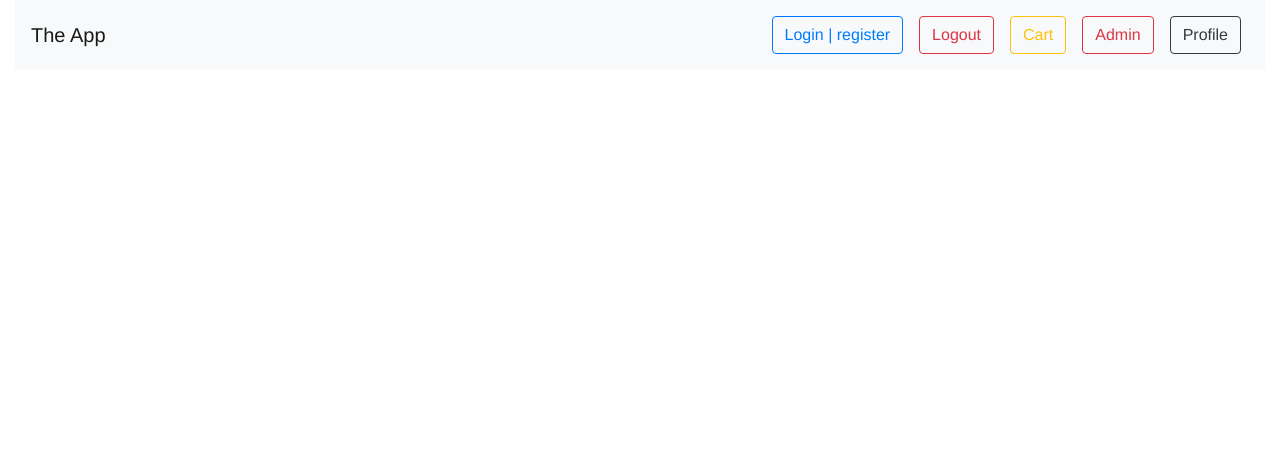
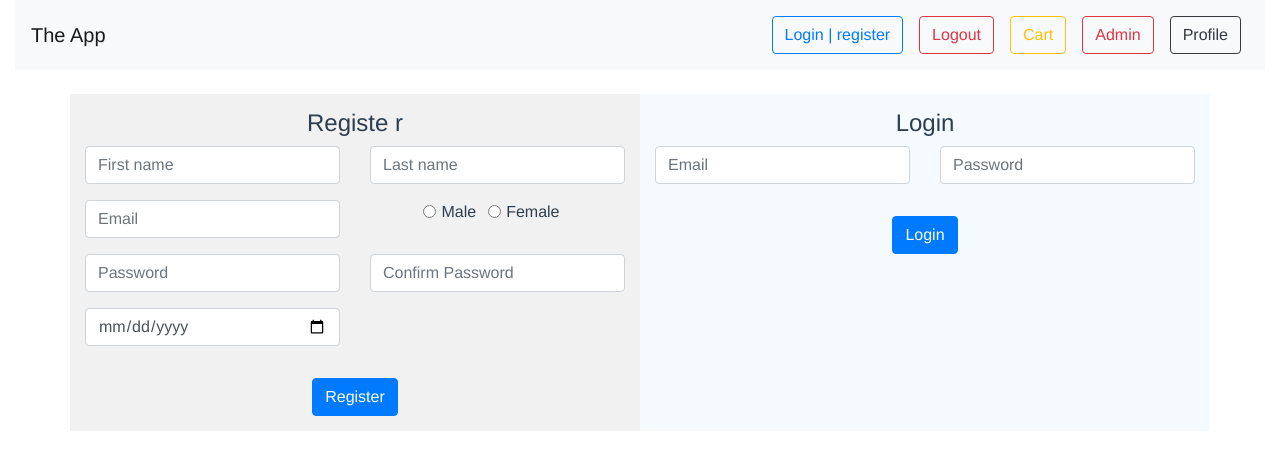
Before and after one commit to ritwickoo1/olx-vuee, a Vue app: page /LoginRegister in a window 1280 px wide. Shown: the top 470 px of the page. Built offline with nearby package versions, Linux system fonts and the light colour scheme.

Commit message:
loginregister component created

```diff
--- /dev/null
+++ b/src/components/LoginRegister/LoginRegister.vue
@@ -0,0 +1,212 @@
+<template>
+    <div>
+
+
+<section class="contact-from pt-4">
+<div class="container">
+
+<div class="row mt-12">
+   <!-- Register  -->
+<div class="col-md-6 mx-auto register">
+ <div class="form-wrapper">
+  <div class="row">
+  <div class="col-md-12">
+  <h4>Registe   r</h4>
+  </div>
+</div>
+<form>
+<div class="row">
+    <div class="col-md-6">
+        <div class="form-group">
+            <input type="text"
+             v-model="RegisterData.FName"
+             class="form-control"
+             placeholder="First name"
+            />
+        </div>
+    </div>
+    <div class="col-md-6">
+        <div class="form-group">
+            <input type="text"
+            v-model="RegisterData.LName"
+            class="form-control"
+            placeholder="Last name"
+            />
+        </div>
+    </div>
+    <div class="col-md-6">
+        <div class="form-group">
+            <input type="email"
+            v-model="RegisterData.Email"
+            class="form-control"
+            placeholder="Email"
+            />
+        </div>
+    </div>
+    <div class="col-md-6">
+        <div class="form-group">
+
+  <div class="form-check form-check-inline">
+    <input class="form-check-input"
+    type="radio"
+    name="inlineRadioOptions"
+    id="inlineRadio1"
+    value='true'
+    v-model="RegisterData.GenderMale"
+    />
+    <label class="form-check-label" for="inlineRadio1">Male</label>
+  </div>
+   <div class="form-check form-check-inline">
+    <input class="form-check-input"
+    type="radio"
+    name="inlineRadioOptions"
+    id="inlineRadio2"
+    value='true'
+    v-model="RegisterData.GenderFemale"
+    />
+    <label class="form-check-label" for="inlineRadio1">Female</label>
+  </div>
+</div>
+</div>
+
+ <div class="col-md-6">
+  <div class="form-group">
+    <input type="password"
+    v-model="RegisterData.Pass"
+     class="form-control"
+     placeholder="Password"
+    />
+  </div>
+</div>
+
+<div class="col-md-6">
+    <div class="form-group">
+        <input type="password"
+        v-model="RegisterData.confirmPass"
+        class="form-control"
+        placeholder="Confirm Password"
+       />
+    </div>
+</div>
+
+<div class="col-md-6">
+    <div class="form-group">
+        <input type="date" class="form-control"
+        v-model="RegisterData.UserDate" />
+    </div>
+</div>
+</div>
+<div class="mt-3">
+    <button   v-on:click="Register($event)"
+    class="btn btn-primary">Register</button>
+        </div>
+    </form>
+</div>
+</div>
+
+   <!-- Login -->
+<div class="col-md-6 mx-auto login">
+ <div class="form-wrapper">
+  <div class="row">
+   <div class="col-md-12">
+    <h4>Login</h4>
+   </div>
+  </div>
+ <form>
+  <div class="row">
+
+    <div class="col-md-6">
+        <div class="form-group">
+            <input type="email"
+            class="form-control"
+            placeholder="Email"
+            v-model="LoginData.Email"
+             />
+        </div>
+    </div>
+
+    <div class="col-md-6">
+        <div class="form-group">
+            <input
+            type="password"
+            class="form-control"
+            placeholder="Password"
+            v-model="LoginData.Password"
+            />
+        </div>
+    </div>
+
+        </div>
+         <div class="mt-3">
+        <button
+         v-on:click="Login($event)"
+         class="btn btn-primary">Login</button>
+            </div>
+        </form>
+    </div>
+</div>
+
+
+   </div>
+  </div>
+ </section>
+</div>
+</template>
+
+
+<script>
+import {mapActions} from 'vuex';
+export default {
+    name:'LoginRegister',
+    data() {
+        return {
+            RegisterData:{
+                FName:'',
+                LName:'',
+                Email:'',
+                GenderMale:false,
+                GenderFemale:false,
+                Pass:'',
+                confirmPass:'',
+                UserDate:[],
+            },
+            LoginData:{
+                Email:'',
+                Password:''
+            }
+        }
+    },
+    methods: {
+        ...mapActions([
+            'SetUserAuth'
+        ]),
+        Register:function(e){
+            e.preventDefault();
+            console.log('reg', this.RegisterData);
+            let data = {isLogedIN:true, isAdmin:true};
+            this.SetUserAuth(data);
+            this.$router.push({path:'/UserProfile'});
+        },
+        Login:function(e){
+            e.preventDefault();
+            console.log('Log', this.LoginData);
+            let data = {isLogedIN:true, isAdmin:true};
+            this.SetUserAuth(data);
+            this.$router.push({path:'/UserProfile'});
+        }
+    },
+}
+</script>
+
+
+<style scoped>
+.register {
+    background: #9e9e9e26;
+    padding: 15px;
+}
+
+.login {
+    background: #007bff0a;
+    padding: 15px;
+}
+</style>
--- a/src/components/header/Header.vue
+++ b/src/components/header/Header.vue
@@ -25,8 +25,10 @@
           <!-- search start -->
           <!-- search end -->
 
-          <button  class='btn btn-outline-primary my-2 my-sm-2 m-2'
-          >Login | register</button>
+          <router-link tag="button" to="/LoginRegister"
+          class='btn btn-outline-primary my-2 my-sm-2 m-2'>
+          Login | register
+        </router-link>
 
           <button  class='btn btn-outline-danger my-2 my-sm-2 m-2'
           >Logout</button>
--- a/src/routes.js
+++ b/src/routes.js
@@ -2,6 +2,7 @@ import { createRouter, createWebHistory } from 'vue-router'
 import Main from "./components/home/main.vue";
 import Specificitem from "./components/Specificitem/specificitem.vue"
 import Cart from "./components/Cart/Cart.vue"
+import LoginRegister from "./components/LoginRegister/LoginRegister.vue"
 const routes = [{
         path:'/',
         name:'Main',
@@ -16,6 +17,11 @@ const routes = [{
         path:'/Cart',
         name:'Cart',
         component:Cart
+    },
+    {
+        path:'/LoginRegister',
+        name:'LoginRegister',
+        component:LoginRegister
     }
 ]
 
```
